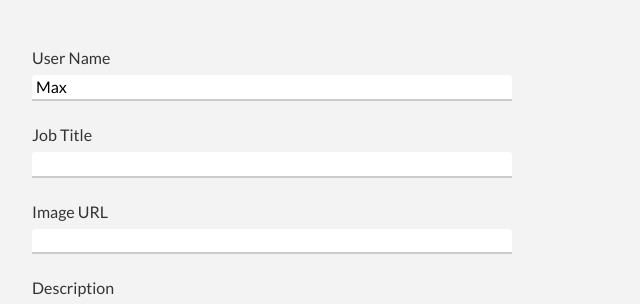
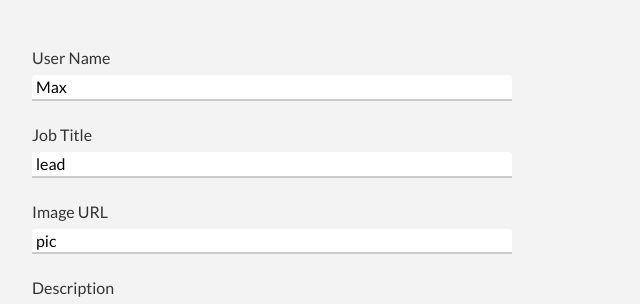
Before and after one commit to W3AI/max-svelte-first, a Svelte app: page / in a window 1280 px wide. Shown: the top 304 px of the page, without its empty margins (0-640 px from the left). Built offline with nearby package versions, Linux system fonts and the light colour scheme.

Commit message:
added index i for #each iterator

```diff
--- a/src/App.svelte
+++ b/src/App.svelte
@@ -2,8 +2,8 @@
   import ContactCard from "./ContactCard.svelte";
 
   let name = "Max";
-  let title = "";
-  let image = "";
+  let title = "lead";
+  let image = "pic";
   let description = "";
   let formState = 'empty';
 
@@ -67,7 +67,8 @@
     <p>Please enter some data and hit the button!</p>
 {/if}
 
-{#each createdContacts as contact}
+{#each createdContacts as contact, i}
+<h2># {i + 1}</h2>
 <ContactCard
     userName={contact.name}
     jobTitle={contact.jobTitle}
```
